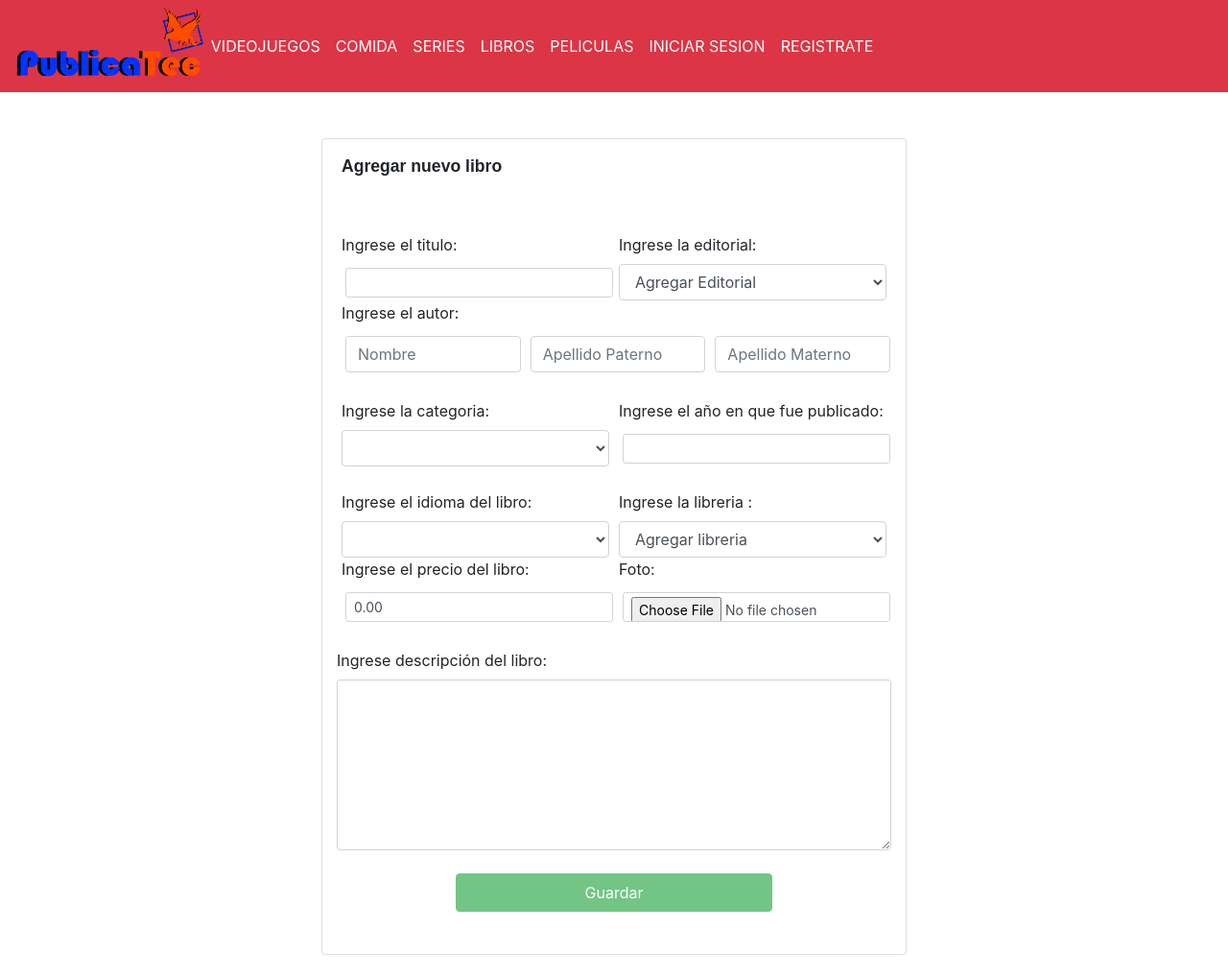
After one commit to CharlieJC23/sitio_web_anuncios, a PHP site: page /pruebatem.php in a window 1280 px wide. The commit adds this page. Shown: the whole page at 96% size. Run offline with PHP 8.4, Linux system fonts and the light colour scheme; lists and menus that the app fills with data are empty; some libraries are stand-ins or nearby versions.

Commit message:
para no perder cambios commit sin importancia

```diff
--- a/css/estiloslib.css
+++ b/css/estiloslib.css
@@ -138,11 +138,9 @@
         }
         #alertlib{
             color: rgb(223, 23, 23);
-            background: #f2b2a2;
-            border: 1px solid rgb(223, 23, 23);
-            padding: 4px 8px;
-            border-radius: 3px;
-        }
+            background-color: #f2b2a2;
+            padding: 4px ;
+             }
         /*
         article{
             margin: 10px;
--- /dev/null
+++ b/pruebatem.php
@@ -0,0 +1,224 @@
+<!DOCTYPE html>
+<html lang="en">
+<head>
+<meta charset="UTF-8">
+    <meta name="viewport" content="width=device-width, initial-scale=1.0">
+    <title>Agregar Libros</title>
+    <?php  include('templates/nav.php');
+    ?>
+</head><style>
+#formjquery {
+	font-family: 'Open Sans', sans-serif;
+}
+input {
+	margin:4px;
+	padding:4px;
+}
+.inicio {
+	color: rgb(55, 55, 55);
+	background: #EFEFEF;
+	border: 1px solid rgb(199, 199, 199);
+	padding: 4px 8px;
+	border-radius: 3px;
+}
+.ok {
+  color: rgb(9, 97, 20);
+  background: #B3FFBA;
+  border: 1px solid rgb(42, 155, 18);
+  padding: 4px 8px;
+  border-radius: 3px;
+}
+</style>
+<script>
+var RegExPattern = /^[a-zA-ZÀ-ÿ\u00f1\u00d1]+(\s*[a-zA-ZÀ-ÿ\u00f1\u00d1]*)*[a-zA-ZÀ-ÿ\u00f1\u00d1]+$/g;
+var errorMessage = 'Campo Incorrecto';
+var varvalidar= false ;
+//valida titulo, nombre y apellido paterno
+function validatePass(campo) {
+    if ((campo.value.match(RegExPattern)) && (campo.value!='')) {
+
+        varvalidar= 'bien';
+    } else {
+        alert(errorMessage);
+        campo.focus();
+    }
+}
+//validar los select
+function validarSelect(campo){
+    if (campo.value.trim() === '') {
+        alert('Debe seleccionar una opción');
+    } else {
+        if (campo.value.trim() === '0') {
+         $("#alertlib").show();
+        $('#alertlib').html('agrege una editorial').sliceDown(300);
+        }
+    }
+}
+/*
+function validatePass(campo) {
+    if ((campo.value.match(RegExPattern)) && (campo.value!='')) {
+        //alert('Password Correcta');
+        varvalidar= 'bien';
+    } else {
+        alert(errorMessage);
+        campo.focus();
+    }
+}
+//
+/*
+function validar(){
+    //variables
+    titulo=$('#titulo').val();
+    correo=$('#editorial').val();
+	telefono=$('#telefono').val();
+	autor=$('#autor').val();
+    //Regex
+    if(!preg_match('/^[a-záéóóúàèìòùäëïöüñ\s]+$/i', titulo))
+    {
+        alert('El campo es requerido');
+    }else{
+        alert('birne');
+    }
+
+    /*
+    if(titulo ==""){
+        $("#alertlib").show();
+        $('#alertlib').html('ingrese el titulo').sliceDown(300);
+        $('#titulo').focus();
+        if(expr.test(titulo)) {
+        $("#alertlib").show();
+        $('#alertlib').html('titulo no valido').sliceDown(300);
+        $('#titulo').focus();
+        }else{
+             $('#alertlib').hide();
+            }
+    }else{
+    $('#alertlib').hide();
+    if ($('#editorial').val().trim() === '') {
+        $("#alertlib").show();
+        $('#alertlib').html('Debe seleccionar una opción').sliceDown(300);
+    } else {
+        if ($('#editorial').val().trim() === '0') {
+         $("#alertlib").show();
+        $('#alertlib').html('agrege una editorial').sliceDown(300);
+    } else {
+       $('#alertlib').hide();
+    }//fin de editorial =0
+
+    }//fin de editorial
+        }//fin titulo
+    if (autor==''){
+		$('#respuesta_autor').removeClass().addClass('inicio');
+	}
+	else {
+		$('#respuesta_autor').removeClass().addClass('ok');
+	}
+	if (titulo==''){
+		$('#respuesta_titulo').removeClass().addClass('inicio');
+	}
+	else {
+		$('#respuesta_titulo').removeClass().addClass('ok');
+	}
+	if (titulo=='' || correo=='' || telefono==''){
+		return false;
+		}
+        else return true;
+        $('#btn').attr('disabled',false);
+
+}*/
+
+</script>
+
+<body>
+    <!--Panel-->
+    <div class="col-sm-6 central" style="width: auto; margin: auto auto;" >
+        <div class="card" text-center>
+            <div class="card-body">
+                <!--INICIO CUESTIONARIO------------------------------------------------------------------->
+                <form enctype="multipart/form-data" action="controllerLibros/agregarLibro.php" method="post">
+                <h3 class="card-title" >Agregar nuevo libro</h3><br><br>
+                <div class="form-row">
+                    <div class="col">
+                        <label class="card-text">Ingrese el titulo:</label><br>
+                        <input type="text" id="titulo" name="titulo" class="form-control form-control-sm" required="required" onBlur="validatePass(this);"/>
+               <!-- <div id="mensaje1" class="errores"> Dato no valido</div>-->
+                   </div>
+                   <div class="col">
+                        <label class="card-text">Ingrese la editorial:</label><br>
+                        <select class="form-control" id="editorial" name="editorial" required="required" onBlur="validarSelect(this);">
+                        <option data-toggle="modal" data-target="#exampleModal2" value="0">Agregar Editorial</option>
+                        <?php// while($fila=$consultaeditorial->fetch_assoc()){?>
+                                <option value="2<?php //echo $fila['id'];?>"> ferfef<?php //echo $fila['editorial'];?></option>
+                            <?php //}?>
+                        </select>
+               </div>
+               </div><div class="form-row"><div id="alertlib" style="display: none">sd</div></div>
+                <label class="card-text">Ingrese el autor: </label>
+                <div class="form-row">
+                    <div class="col">
+                        <input type="text" class="form-control" id="autor" name="autor" placeholder="Nombre" required="required" onBlur="validatePass(this);">
+                    </div>
+                    <div class="col">
+                        <input type="text" class="form-control" id="autorap" name="autorap" placeholder="Apellido Paterno" required="required"onBlur="validatePass(this);">
+                    </div>
+                    <div class="col">
+                        <input type="text" class="form-control" id="autoram" name="autoram" placeholder="Apellido Materno" >
+                    </div>
+                </div><br>
+                <div class="form-row">
+                    <div class="col">
+                        <label class="card-text">Ingrese la categoria:</label><br>
+                        <select class="form-control" id="cat" name="cat" required="required">
+                        <?php// while($fila=$consultaCat->fetch_assoc()){?>
+                            <option value="<?//php echo $fila['id'];?>"><?php //echo $fila['categoria'];?></option>
+                            <?php// }?>
+                        </select>
+
+                    </div>
+                    <div class="col">
+                        <label class="card-text">Ingrese el año en que fue publicado:</label><br>
+                        <input type="number" id="fecha" name="fecha" class="form-control form-control-sm"/><br>
+                    </div>
+                </div>
+                <div class="form-row">
+                    <div class="col">
+                        <label class="card-text">Ingrese el idioma del libro:</label><br>
+                        <select class="form-control" id="idioma" name="idioma" required="required">
+                            <?php // while($fila=$consultaidioma->fetch_assoc()){?>
+                                <option value="<?php //echo $fila['id'];?>"><?php //echo //$fila['idioma'];?></option>
+                            <?php // }?>
+                        </select>
+                    </div>
+                    <div class="col">
+                        <label class="card-text">Ingrese la libreria :</label><br>
+                        <select class="form-control" id="libreria" name="libreria" required="required">
+                        <option data-toggle="modal" data-target="#exampleModal">Agregar libreria</option>
+                        <?php //while($fila=$consultalibreria->fetch_assoc()){?>
+                                <option value="<?php //echo $fila['id'];?>"><?php //echo $fila['libreria'];?></option>
+                            <?php //}?>
+                        </select>
+                     </div>
+                </div>
+                <div class="form-row">
+                    <div class="col">
+                        <label class="card-text">Ingrese el precio del libro:</label><br>
+                         <input type='number' step='0.01' value='0.00' placeholder='0.00' id="precio" name="precio" class="form-control form-control-sm"/><br>
+                    </div>
+                    <div class="col">
+                     <label class="card-text">Foto:</label><br>
+                     <input type='file' id="foto" name="foto" class="form-control form-control-sm"/>
+                    </div>
+                </div>
+                <div class="form-row">
+                        <label class="card-text">Ingrese descripción del libro:</label><br>
+                        <textarea id="des" name="des" rows="8" cols="30" class="form-control form-control-sm"></textarea>
+
+                   </div> <br>
+                <center><input id="btn" type="submit"  value="Guardar" class="btn btn-success"  style="width: 330px;
+                     height: 40px; margin: 0 auto;  justify-content: center; "disabled='true'/></center>
+                        </form><br>
+            </div>
+        </div>
+    </div><br>
+</body>
+</html>
```
Also changed, not shown: pagina.php (+77 -102 lines).
